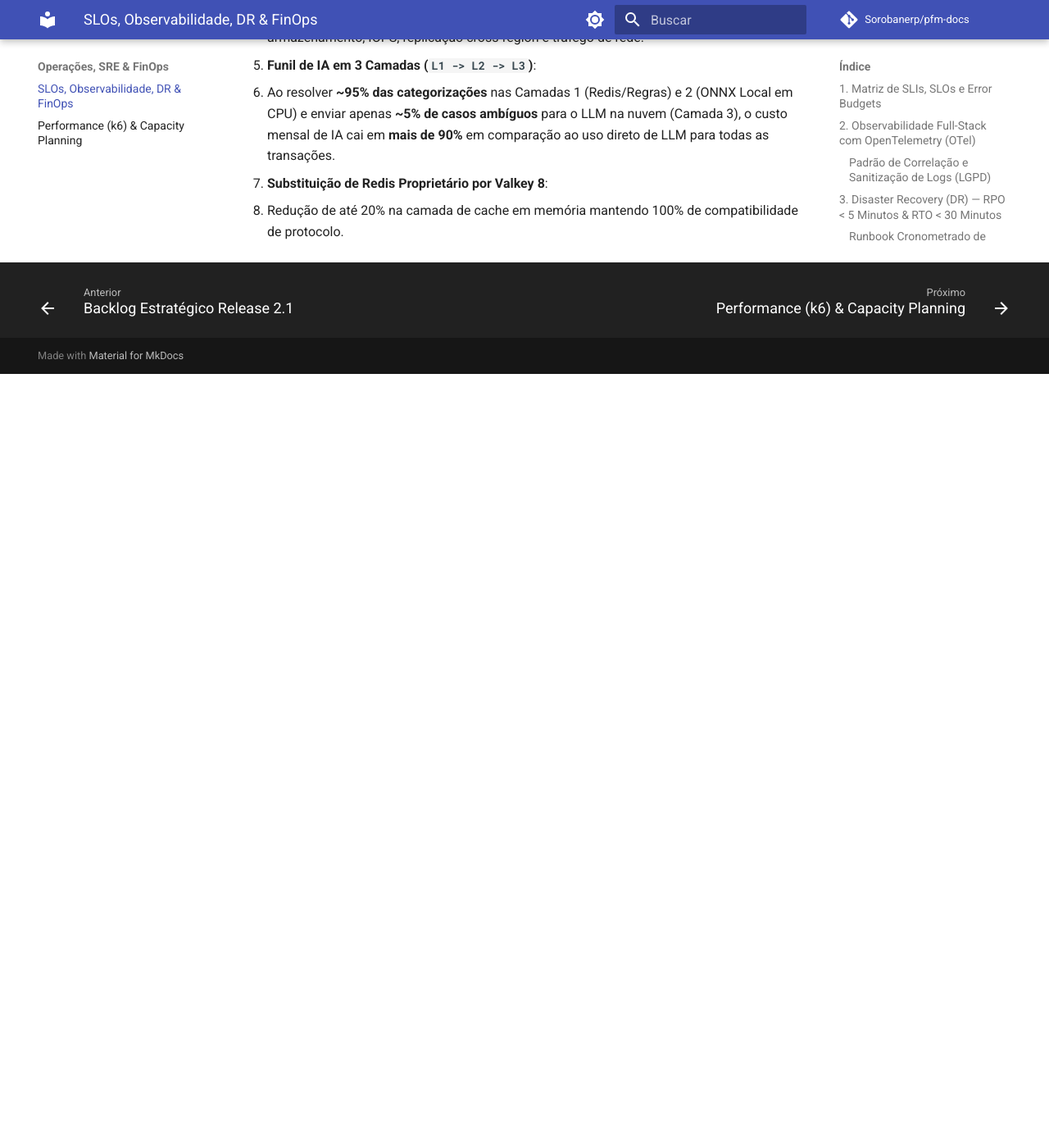
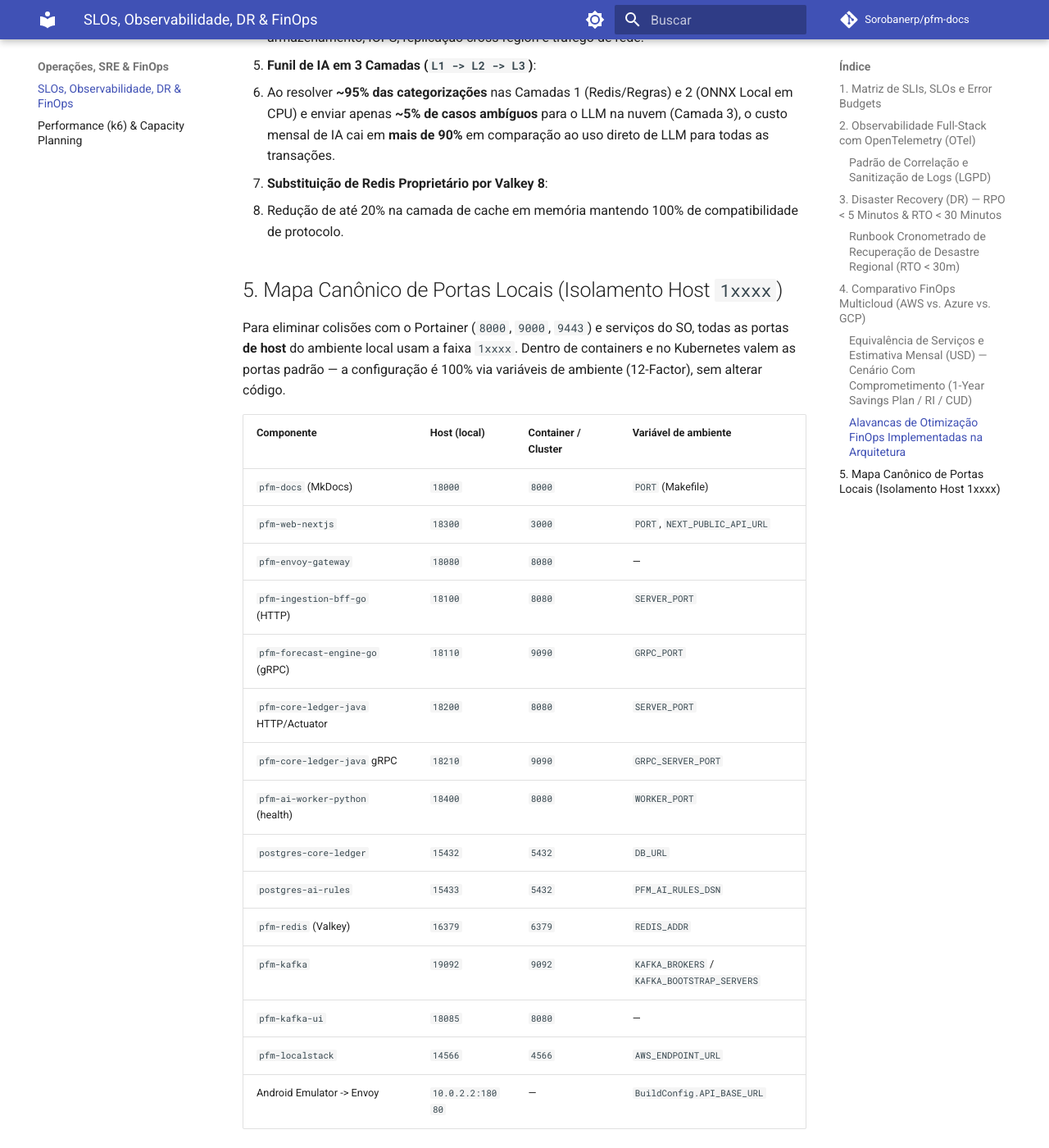
Before and after one commit to Sorobanerp/pfm-docs, an MkDocs documentation site: the page built from docs/operations/sre-finops.md, in a window 1280 px wide and 1400 px high, scrolled down 5055 px. Shown: the whole window at 82% size. Built offline with MkDocs 1.6.1 and Material for MkDocs 9.7.7, drawn with Linux system fonts in a browser that asks for light colours; comment, search, counter and statistics services are not loaded; before the commit the page ends 5511 px from its top, so only the background shows below that.

Commit message:
chore(ports): isolate local port ranges (18xxx/15xxx) to prevent host collisions

```diff
--- a/docs/operations/sre-finops.md
+++ b/docs/operations/sre-finops.md
@@ -154,3 +154,25 @@ O dimensionamento de referência considera um ambiente de Produção de alta dis
    - Ao resolver **~95% das categorizações** nas Camadas 1 (Redis/Regras) e 2 (ONNX Local em CPU) e enviar apenas **~5% de casos ambíguos** para o LLM na nuvem (Camada 3), o custo mensal de IA cai em **mais de 90%** em comparação ao uso direto de LLM para todas as transações.
 4. **Substituição de Redis Proprietário por Valkey 8**:
    - Redução de até 20% na camada de cache em memória mantendo 100% de compatibilidade de protocolo.
+
+## 5. Mapa Canônico de Portas Locais (Isolamento Host `1xxxx`)
+
+Para eliminar colisões com o Portainer (`8000`, `9000`, `9443`) e serviços do SO, todas as portas **de host** do ambiente local usam a faixa `1xxxx`. Dentro de containers e no Kubernetes valem as portas padrão — a configuração é 100% via variáveis de ambiente (12-Factor), sem alterar código.
+
+| Componente | Host (local) | Container / Cluster | Variável de ambiente |
+|---|---|---|---|
+| `pfm-docs` (MkDocs) | `18000` | `8000` | `PORT` (Makefile) |
+| `pfm-web-nextjs` | `18300` | `3000` | `PORT`, `NEXT_PUBLIC_API_URL` |
+| `pfm-envoy-gateway` | `18080` | `8080` | — |
+| `pfm-ingestion-bff-go` (HTTP) | `18100` | `8080` | `SERVER_PORT` |
+| `pfm-forecast-engine-go` (gRPC) | `18110` | `9090` | `GRPC_PORT` |
+| `pfm-core-ledger-java` HTTP/Actuator | `18200` | `8080` | `SERVER_PORT` |
+| `pfm-core-ledger-java` gRPC | `18210` | `9090` | `GRPC_SERVER_PORT` |
+| `pfm-ai-worker-python` (health) | `18400` | `8080` | `WORKER_PORT` |
+| `postgres-core-ledger` | `15432` | `5432` | `DB_URL` |
+| `postgres-ai-rules` | `15433` | `5432` | `PFM_AI_RULES_DSN` |
+| `pfm-redis` (Valkey) | `16379` | `6379` | `REDIS_ADDR` |
+| `pfm-kafka` | `19092` | `9092` | `KAFKA_BROKERS` / `KAFKA_BOOTSTRAP_SERVERS` |
+| `pfm-kafka-ui` | `18085` | `8080` | — |
+| `pfm-localstack` | `14566` | `4566` | `AWS_ENDPOINT_URL` |
+| Android Emulator -> Envoy | `10.0.2.2:18080` | — | `BuildConfig.API_BASE_URL` |
```
Also changed, not shown: README.md (+4 -4 lines), 1 other file.
